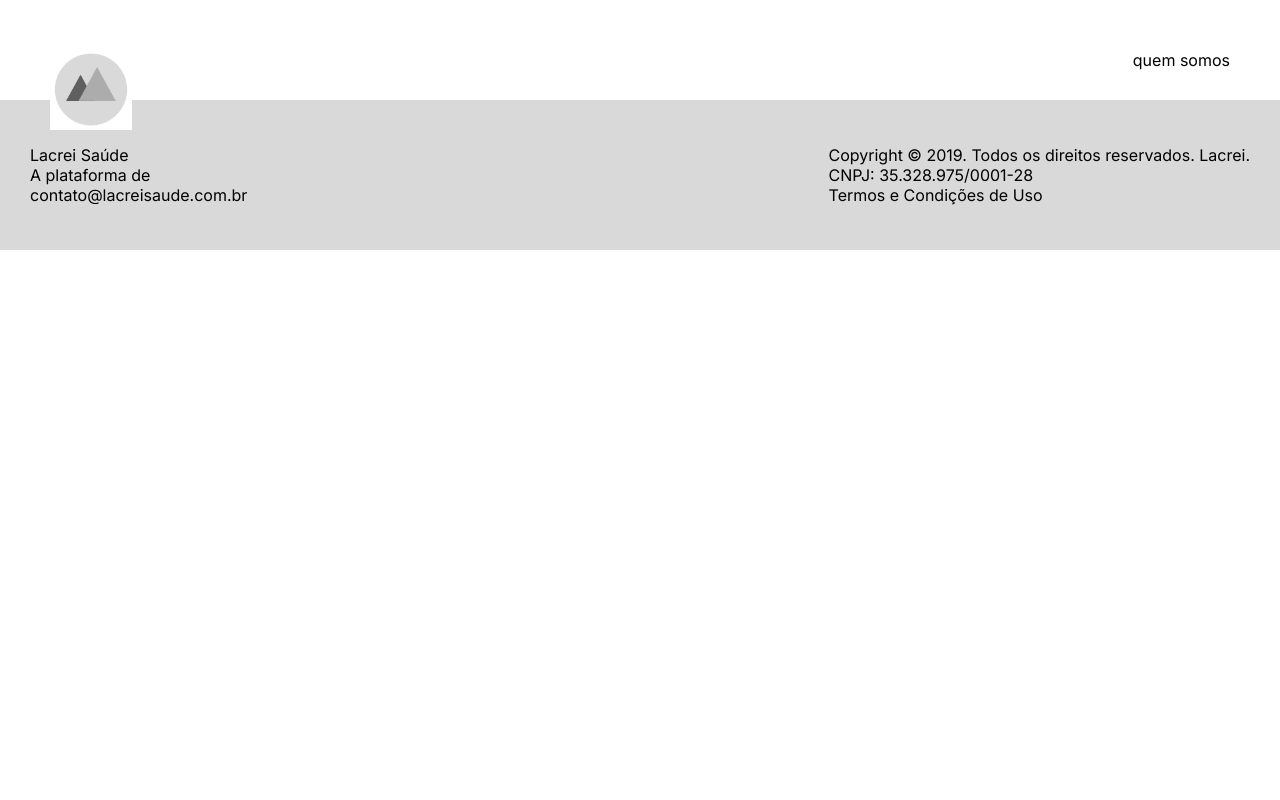
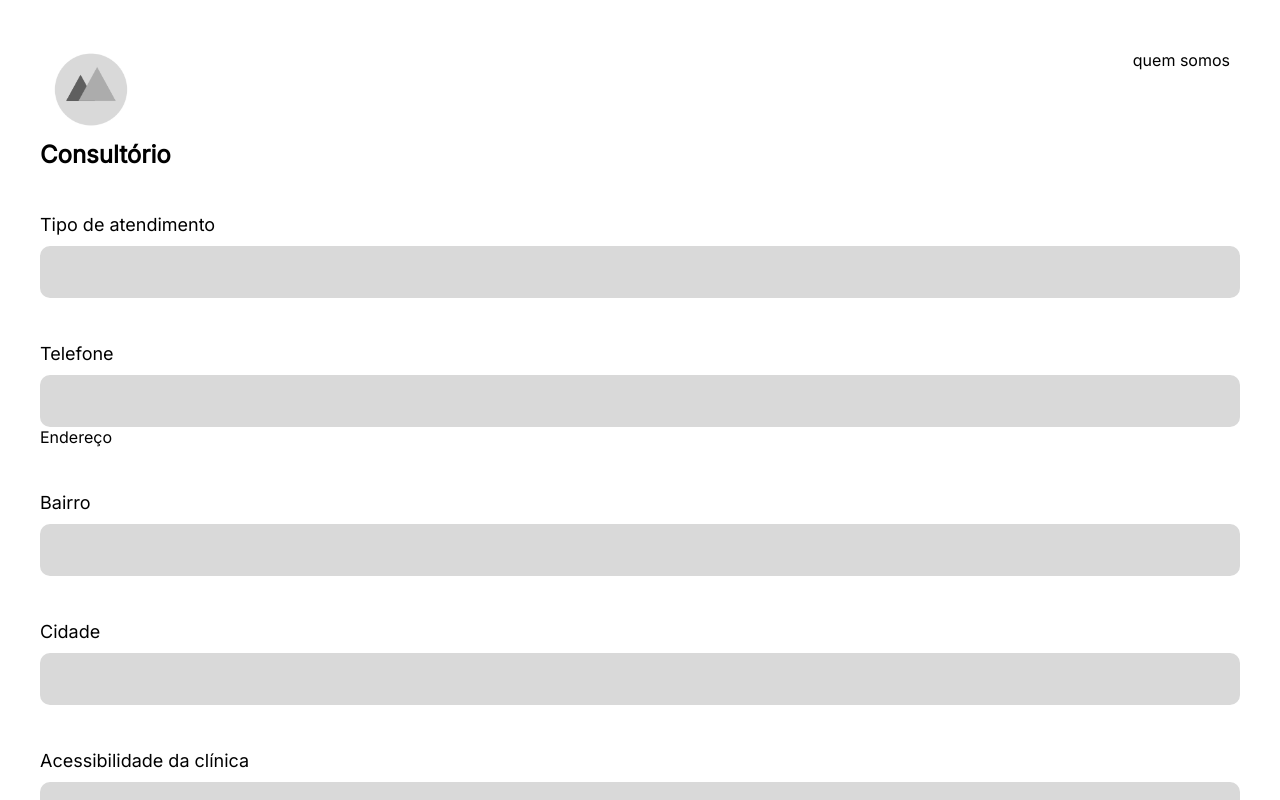
Before and after one commit to michaelmartinlee/front-lacrei, a React (Vite) app: page /cadastro/4 in a window 1280 px wide. Shown: the top 800 px of the page. Built offline with nearby package versions, Linux system fonts and the light colour scheme.

Commit message:
inicio do Register 4 e sua rota

```diff
--- a/src/Routes.tsx
+++ b/src/Routes.tsx
@@ -16,6 +16,7 @@ import ConditionsAndTerms from './pages/ConditionsAndTerms'
 import Register1 from './pages/Register1'
 import Register2 from './pages/Register2'
 import Register3 from './pages/Register3'
+import Register4 from './pages/Register4'
 
 export function Routes() {
   return (
@@ -47,6 +48,7 @@ export function Routes() {
           <Route path="/cadastro/1" element={<Register1 />} />
           <Route path="/cadastro/2" element={<Register2 />} />
           <Route path="/cadastro/3" element={<Register3 />} />
+          <Route path="/cadastro/4" element={<Register4 />} />
         </RoutesReact>
       </BrowserRouter>
       <Footer />
--- /dev/null
+++ b/src/pages/Register4/index.tsx
@@ -0,0 +1,17 @@
+import RegisterH2 from '../../components/RegisterH2'
+import { LabelInput } from '../../components/LabelInput'
+import { MainsStyled } from './style'
+export default function Register4() {
+  return (
+    <MainsStyled>
+      <RegisterH2 text="Consultório" />
+      <LabelInput title="Tipo de atendimento" />
+      <LabelInput title="Telefone" />
+      <p>Endereço</p>
+      {/* componente rua e numero */}
+      <LabelInput title="Bairro" />
+      <LabelInput title="Cidade" />
+      <LabelInput title="Acessibilidade da clínica" />
+    </MainsStyled>
+  )
+}
--- /dev/null
+++ b/src/pages/Register4/style.ts
@@ -0,0 +1,5 @@
+import styled from 'styled-components'
+
+export const MainsStyled = styled.main`
+  margin: 2.5rem;
+`
```
